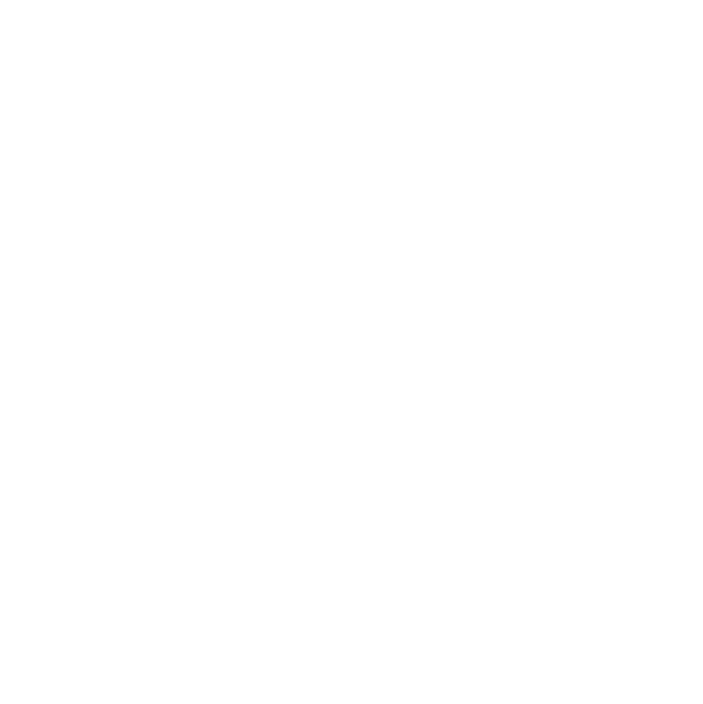
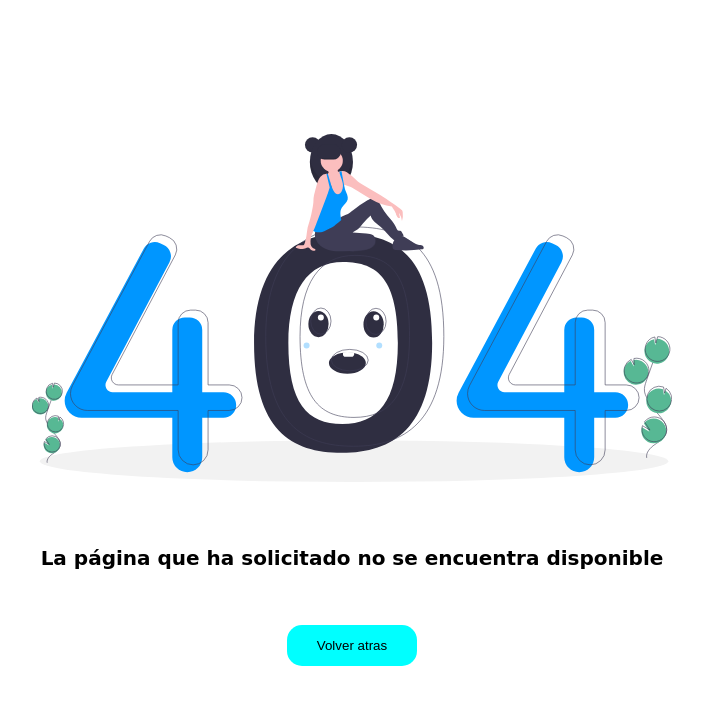
Before and after one commit to tobigiorgis/Bringn, a plain HTML site: page views/error404.html in a window 1280 px wide. Shown: the whole page, without its empty margins (288-991 px from the left). Drawn offline with Linux system fonts and the light colour scheme.

Commit message:
Error 404 page

```diff
--- a/SASS/SCSS/style.scss
+++ b/SASS/SCSS/style.scss
@@ -10,6 +10,8 @@ body{
 }
 nav{
     height: 11vh;
+    width: 100%;
+    margin: 0px;
 }
 
 .nav__btn, .dropdown{
@@ -295,3 +297,33 @@ form{
     background-color: black;
     border-color: black;
 }
+
+.img-error{
+    width: 50%;
+}
+.container1{
+    height: 100vh;
+    display: flex;
+    flex-direction: column;
+    gap: 30px;
+    align-items: center;
+    justify-content: center;
+}
+.herror{
+    color: black;
+    font-size: 20px;
+    padding: 20px;
+    font-style: $font-family;
+}
+.berror{
+    padding: 13px 30px;
+    border-radius: 15px;
+    border: none;
+    background:cyan;
+    color: white;
+}
+
+#b-error{
+    text-decoration: none;
+    color: black;
+}
--- a/views/error404.html
+++ b/views/error404.html
@@ -0,0 +1,20 @@
+<!DOCTYPE html>
+<html lang="en">
+<head>
+    <meta charset="UTF-8">
+    <meta http-equiv="X-UA-Compatible" content="IE=edge">
+    <meta name="viewport" content="width=device-width, initial-scale=1.0">
+    <link rel="stylesheet" href="../SASS/CSS/styles1.css">
+    <title>Error 404</title>
+</head>
+
+<body>
+    <div class="container1">
+        <img class="img-error" src="../SASS/resources/img1.svg" alt="404 error">
+        <h1 class="herror">La página que ha solicitado no se encuentra disponible</h1>
+        <div class="boton">
+            <button class="berror"><a id="b-error" href="../index.html">Volver atras</a></button>
+        </div>
+    </div>
+</body>
+</html>
```
Also changed, not shown: SASS/CSS/styles1.css, SASS/resources/img1.svg (added).
